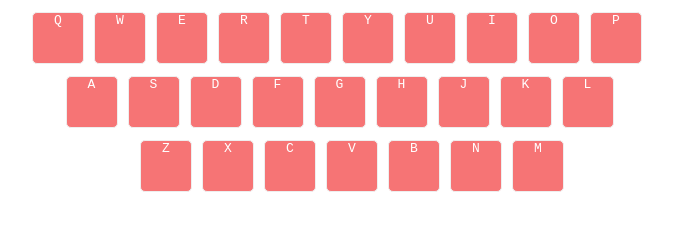
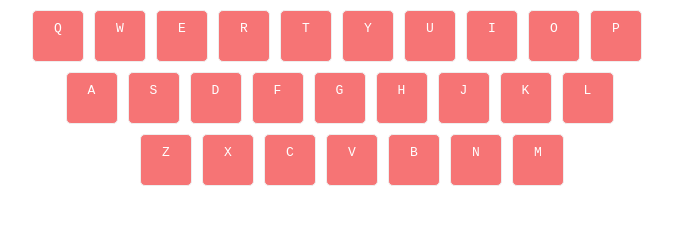
Before and after one commit to Limyes/myBookmarks, a plain HTML site: page nav-demo/index.html in a window 1280 px wide. Shown: the whole page, without its empty margins (303-976 px from the left). Drawn offline with Linux system fonts and the light colour scheme.

Commit message:
Update style.css

```diff
--- a/nav-demo/style.css
+++ b/nav-demo/style.css
@@ -2,7 +2,7 @@
 a{text-decoration: none;}
 main{text-align:center;}
 #maincontent{display:inline-block;background:rgba(255,255,255,0.2);border-radius:10px;}
-kbd{position:relative;border:1px solid #eee;width:50px;height:50px;display:inline-block;text-transform: uppercase;color:#fff;background-color:#F67475;border-radius:5px;margin:0px 5px;}
+kbd{position:relative;border:1px solid #eee;width:50px;height:50px;line-height:35px;display:inline-block;text-transform: uppercase;color:#fff;background-color:#F67475;border-radius:5px;margin:0px 5px;}
 #maincontent div:nth-child(2){margin-left:25px;}
 #maincontent div:nth-child(3){margin-left:50px;}
 kbd button{display:none;position:absolute;bottom:0;right:0;border:none;background-color:#fff;border-radius:2px;height:15px;height:15px;color:#F67475;outline:0;}
```
